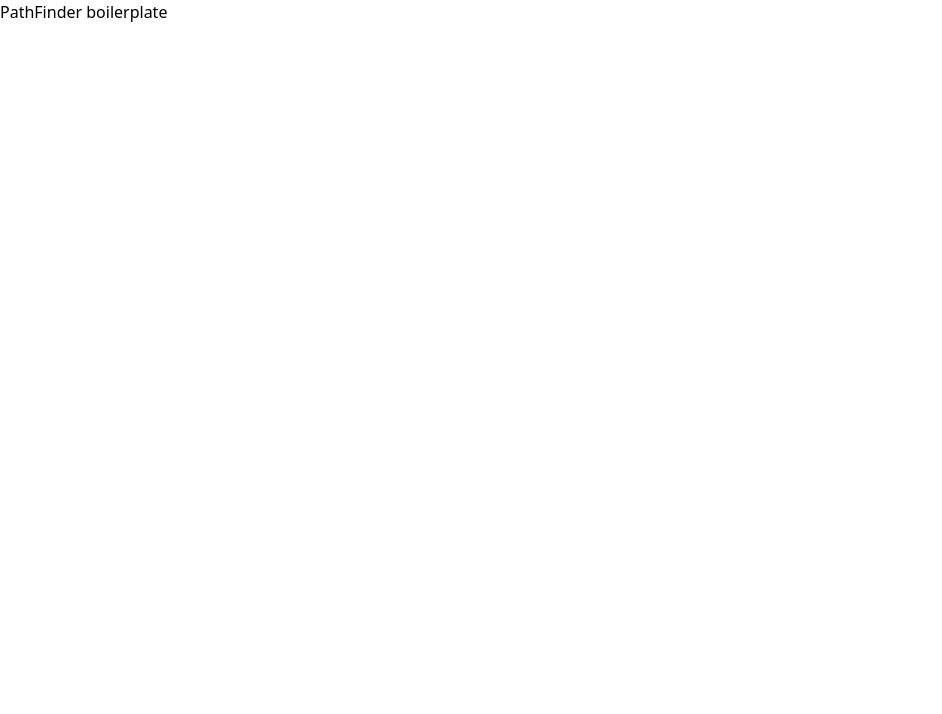
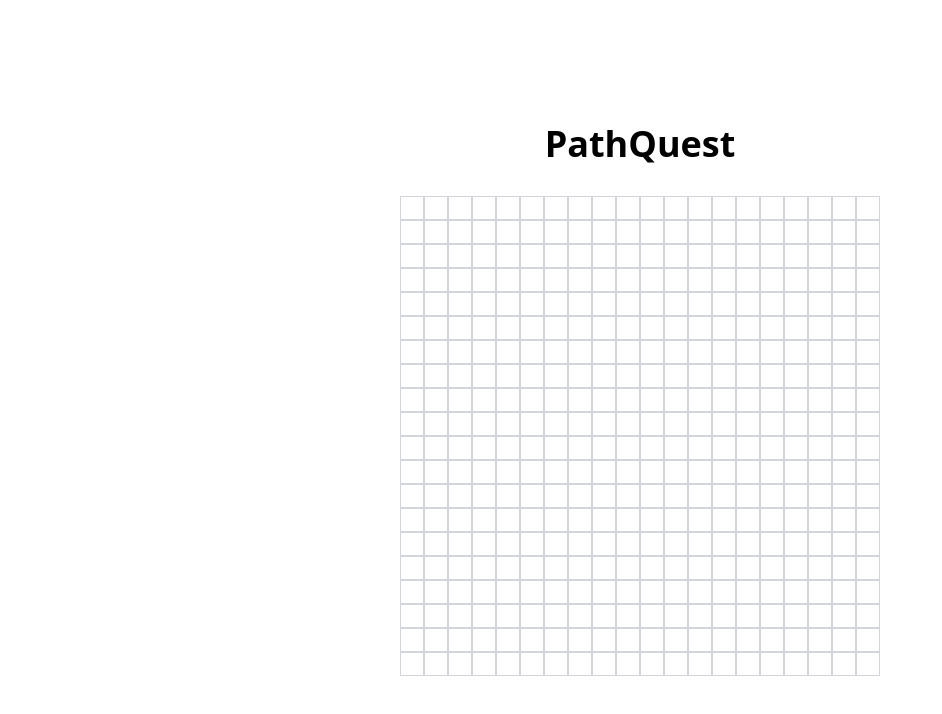
Before and after one commit to Titouan-Goubet/PathQuest, a Next.js app: page / in a window 1280 px wide. Shown: the top 714 px of the page, without its empty margins (0-942 px from the left). Built offline with nearby package versions, Linux system fonts and the light colour scheme.

Commit message:
Initialisation de la grille interactive PathQuest

```diff
--- a/src/app/page.tsx
+++ b/src/app/page.tsx
@@ -1,3 +1,40 @@
+"use client";
+
+import { useState } from "react";
+import Grid from "../components/grid/grid";
+
+const GRID_SIZE = 20;
+
 export default function Home() {
-  return <div>PathFinder boilerplate</div>;
+  const [grid, setGrid] = useState<boolean[][]>(
+    Array(GRID_SIZE)
+      .fill(null)
+      .map(() => Array(GRID_SIZE).fill(false))
+  );
+  const [startNode, setStartNode] = useState<[number, number] | null>(null);
+  const [endNode, setEndNode] = useState<[number, number] | null>(null);
+
+  const handleCellClick = (row: number, col: number) => {
+    if (!startNode) {
+      setStartNode([row, col]);
+    } else if (!endNode) {
+      setEndNode([row, col]);
+    } else {
+      const newGrid = [...grid];
+      newGrid[row][col] = !newGrid[row][col];
+      setGrid(newGrid);
+    }
+  };
+
+  return (
+    <main className="flex min-h-screen flex-col items-center justify-center p-24">
+      <h1 className="text-4xl font-bold mb-8">PathQuest</h1>
+      <Grid
+        grid={grid}
+        startNode={startNode}
+        endNode={endNode}
+        onCellClick={handleCellClick}
+      />
+    </main>
+  );
 }
--- /dev/null
+++ b/src/components/grid/grid.tsx
@@ -0,0 +1,52 @@
+interface CellProps {
+  isStart: boolean;
+  isEnd: boolean;
+  isWall: boolean;
+  onClick: () => void;
+}
+
+const Cell = ({ isStart, isEnd, isWall, onClick }: CellProps) => {
+  let bgColor = "bg-white";
+  if (isStart) bgColor = "bg-green-500";
+  else if (isEnd) bgColor = "bg-red-500";
+  else if (isWall) bgColor = "bg-gray-700";
+
+  return (
+    <div
+      className={`w-6 h-6 border border-gray-300 ${bgColor} hover:bg-gray-100 cursor-pointer`}
+      onClick={onClick}
+    />
+  );
+};
+
+interface GridProps {
+  grid: boolean[][];
+  startNode: [number, number] | null;
+  endNode: [number, number] | null;
+  onCellClick: (row: number, col: number) => void;
+}
+
+const Grid = ({ grid, startNode, endNode, onCellClick }: GridProps) => {
+  return (
+    <div
+      className="inline-grid gap-0"
+      style={{
+        gridTemplateColumns: `repeat(${grid[0].length}, minmax(0, 1fr))`,
+      }}
+    >
+      {grid.map((row, rowIndex) =>
+        row.map((isWall, colIndex) => (
+          <Cell
+            key={`${rowIndex}-${colIndex}`}
+            isStart={startNode?.[0] === rowIndex && startNode?.[1] === colIndex}
+            isEnd={endNode?.[0] === rowIndex && endNode?.[1] === colIndex}
+            isWall={isWall}
+            onClick={() => onCellClick(rowIndex, colIndex)}
+          />
+        ))
+      )}
+    </div>
+  );
+};
+
+export default Grid;
```
